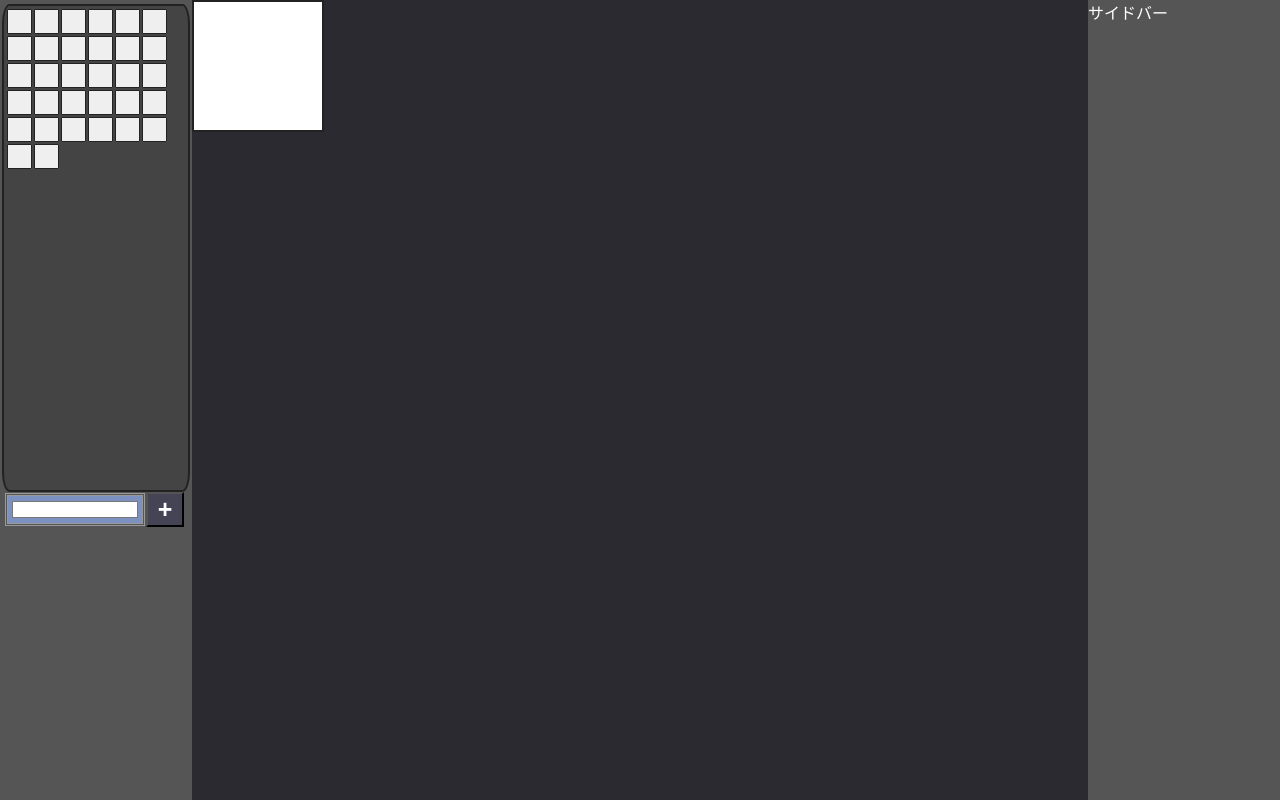
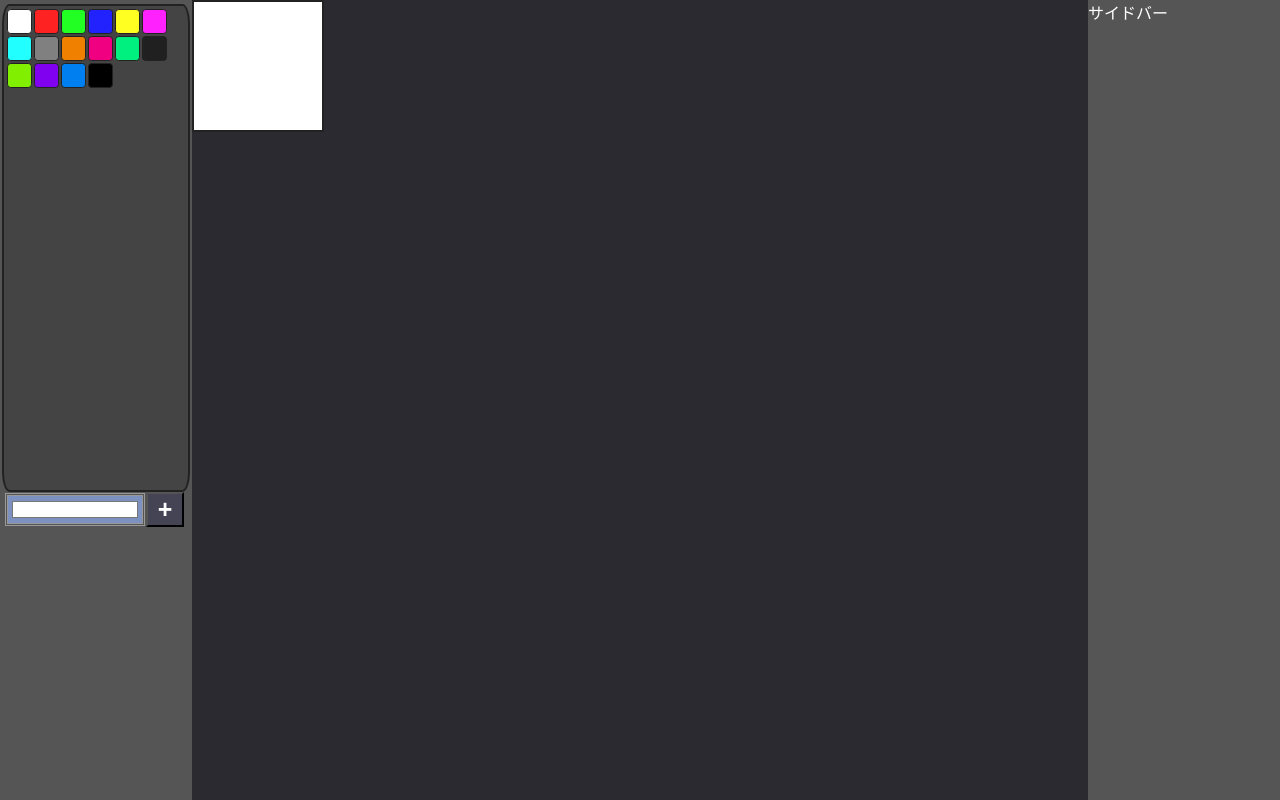
Before and after one commit to sashi0034/web-dotter, a React (Create React App) app: page / in a window 1280 px wide. Built offline with nearby package versions, Linux system fonts and the light colour scheme.

Commit message:
パレットに色要素を並べた

```diff
--- a/src/leftBar/ColorPaleltte.tsx
+++ b/src/leftBar/ColorPaleltte.tsx
@@ -1,5 +1,14 @@
 import React from "react";
 import "./ColorPalette.css"
+
+class ColorElement
+{
+    public constructor(
+        public color: string,
+        public style: {[tag: string]: string}
+    ){}
+}
+
 
 interface IColorPaletteProps
 {
@@ -7,7 +16,7 @@ interface IColorPaletteProps
 }
 interface IColorPaletteState
 {
-
+    colors: ColorElement[],
 }
 
 
@@ -16,6 +25,28 @@ export class ColorPalette extends React.Component<IColorPaletteProps, IColorPale
     constructor(props: IColorPaletteProps)
     {
         super(props);
+
+        this.state = {
+            colors: this.getInitialElements(),
+        }
+    }
+
+    private getInitialElements(): ColorElement[]
+    {
+        let colors = [
+            "#ffffff", "#ff2222", "#22ff22", "#2222ff",
+            "#ffff22", "#ff22ff", "#22ffff", "#808080",
+            "#f08000", "#f00080", "#00f080", "#202020",
+            "#80f000", "#8000f0", "#0080f0", "#000000",
+
+        ];
+
+        let ret: ColorElement[] = [];
+        colors.forEach(element => {
+            ret.push(new ColorElement(element, {backgroundColor: element}));
+        });
+
+        return(ret);
     }
 
     public override render(): React.ReactNode {
@@ -31,17 +62,17 @@ export class ColorPalette extends React.Component<IColorPaletteProps, IColorPale
     private renderPalette()
     {
         let ret: Array<JSX.Element> = [];
-        for (let i=0; i<32; i++)
+        for (let i=0; i<this.state.colors.length; i++)
         {
-            ret.push(this.renderPaletteElement());
+            ret.push(this.renderPaletteElement(i));
         }
         return ret;
     }
 
-    private renderPaletteElement()
+    private renderPaletteElement(index: number)
     {
         return (
-            <button className="palette-button">
+            <button className="palette-button" style={this.state.colors[index].style}>
                 &nbsp;
             </button>
         );
--- a/src/leftBar/ColorPalette.css
+++ b/src/leftBar/ColorPalette.css
@@ -22,5 +22,5 @@
     border: solid;
     border-color: #222;
     border-width: 1px;
-    border-radius: 4%;
+    border-radius: 15%;
 }
```
